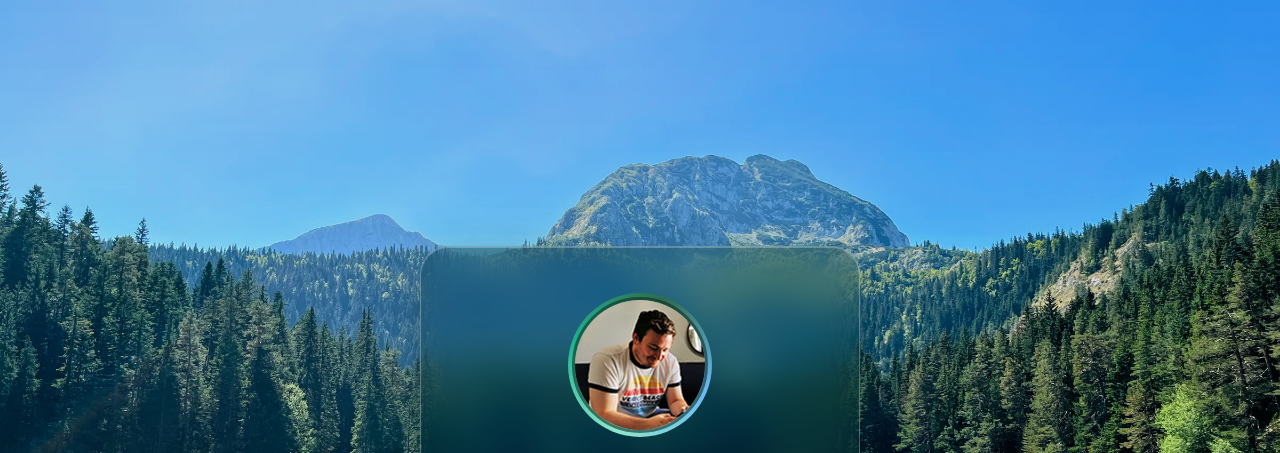
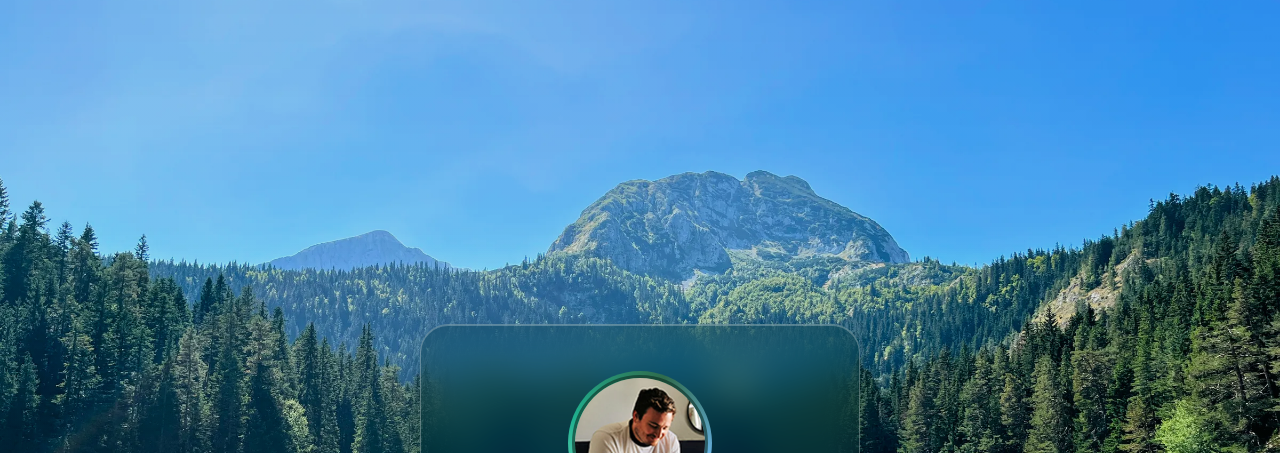
Before and after one commit to charlymedina/charlymedina.fr, a plain HTML site: page public/index.html in a window 1280 px wide. Shown: the top 453 px of the page. Drawn offline with Linux system fonts and the light colour scheme.

Commit message:
style: photo calée sur le sommet, carte posée en bas
Co-Authored-By: Claude Opus 5.5 <noreply@anthropic.com>

```diff
--- a/public/index.html
+++ b/public/index.html
@@ -47,7 +47,7 @@
       background-image: url("/images/lac.jpg");
       background-image: image-set(url("/images/lac.webp") type("image/webp"), url("/images/lac.jpg") type("image/jpeg"));
       background-size: cover;
-      background-position: 60% 60%;
+      background-position: 60% 0;
       background-attachment: fixed;
       display: grid;
       place-items: center;
@@ -148,13 +148,12 @@
       ul { gap: 12px; }
       a { width: 56px; height: 56px; }
     }
-    /* Écrans larges : photo calée en bas et carte un peu plus basse pour dégager le sommet */
+    /* Photo toujours calée en haut (sommet entier, recadrage par le bas) ; carte posée en bas pour dégager la montagne */
     @media (min-width: 900px) and (min-aspect-ratio: 4/3) {
-      body { background-position: 60% 100%; padding-top: calc(16px + 16vh); }
+      body { background-position: 60% 90%; align-items: end; padding-bottom: 5vh; }
     }
-    /* Mobile portrait : photo zoomée calée en bas, carte sous le sommet, lac visible en dessous */
     @media (max-width: 600px) and (orientation: portrait) {
-      body { background-size: auto 120%; background-position: 60% 100%; align-items: start; padding-top: max(16px, 34svh); }
+      body { align-items: end; padding-bottom: max(16px, 3svh); }
     }
     @media (hover: none) { body { background-attachment: scroll; } }
     @media (prefers-reduced-motion: reduce) { a { transition: none; } a:hover { transform: none; } }
```
